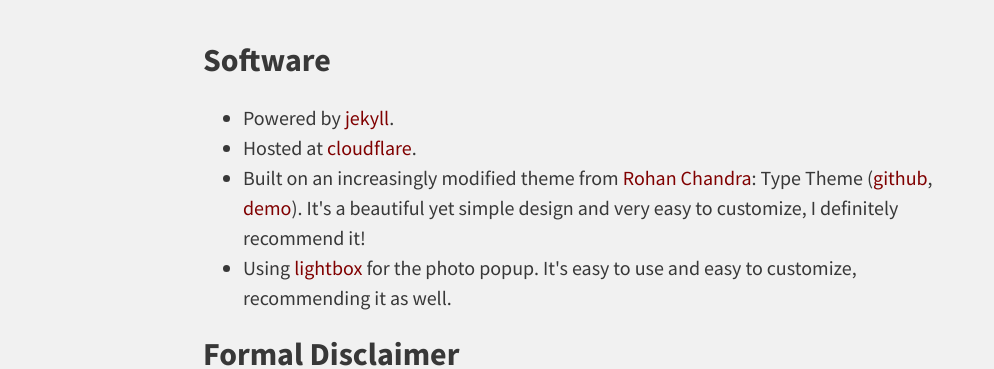
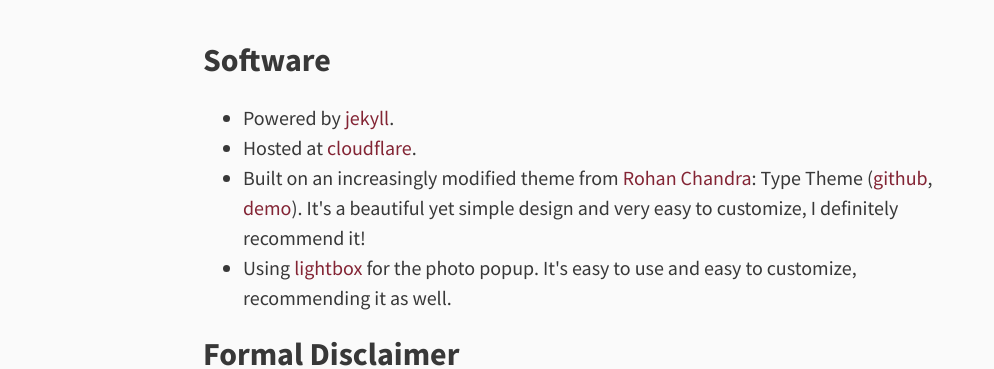
Before and after one commit to SinaEtebar/Website, a Jekyll site: the page built from Disclaimer.md, in a window 1280 px wide and 1400 px high. Shown: the part 316-685 px from the top of the window, without its empty margins (53-1047 px from the left). Built offline with Jekyll 4.4.1, drawn with Linux system fonts in a browser that asks for light colours.

Commit message:
Update _theme.scss

```diff
--- a/_sass/base/_theme.scss
+++ b/_sass/base/_theme.scss
@@ -1,43 +1,54 @@
 // =============================================
 // Dark / Light Mode CSS Variables
+// Sapienza theme: crimson (#832434) + gold (#C9A84C)
 // =============================================
 
 :root {
-  --bg-color: #F1F1F1;
+  // Light mode: crimson is primary accent
+  --bg-color: #fafafa;
   --text-color: #383838;
-  --link-color: #800000;
-  --header-bg: #F1F1F1;
+  --link-color: #832434;           // Sapienza crimson
+  --link-hover-color: #5e1a26;     // crimson darker برای hover
+  --header-bg: #fafafa;
   --header-link: #383838;
   --border-color: rgba(0, 0, 0, 0.1);
   --footer-text: #767676;
-  --selection-bg: #D4D4D4;
-  --header-desc-bg: #800000;
+  --selection-bg: #f5e6e8;         // crimson خیلی روشن
+  --header-desc-bg: #832434;       // Sapienza crimson
   --header-desc-text: #FFF;
   --tags-color: #b0b0b0;
+  --tags-bg: #f5e6e8;              // crimson خیلی روشن
+  --tags-text: #832434;            // crimson
   --code-bg: #f4f4f4;
   --table-border: rgba(0, 0, 0, 0.1);
-  --toggle-track: #ccc;
+  --toggle-track: #e0c8cb;
   --toggle-thumb: #fff;
-  --toggle-icon-color: #555;
+  --toggle-icon-color: #832434;
+  --accent-gold: #C9A84C;          // طلایی رم برای accent ثانویه
 }
 
 [data-theme="dark"] {
-  --bg-color: #1a1b1e;
+  // Dark mode: gold becomes primary accent, crimson moves to borders/hover
+  --bg-color: #111214;
   --text-color: #d4d4d4;
-  --link-color: #c0504d;
-  --header-bg: #111214;
+  --link-color: #C9A84C;           // طلایی رم — روی تاریک خواناست
+  --link-hover-color: #e0bc6a;     // طلایی روشن‌تر برای hover
+  --header-bg: #0d0e10;
   --header-link: #d4d4d4;
   --border-color: rgba(255, 255, 255, 0.1);
   --footer-text: #888888;
-  --selection-bg: #444444;
-  --header-desc-bg: #800000;
+  --selection-bg: #3d2800;         // طلایی تیره
+  --header-desc-bg: #5e1a26;       // crimson تیره برای dark mode
   --header-desc-text: #FFF;
   --tags-color: #777777;
-  --code-bg: #2a2b2e;
+  --tags-bg: #3d1218;              // crimson خیلی تیره
+  --tags-text: #f0a0a8;            // crimson روشن
+  --code-bg: #1e2023;
   --table-border: rgba(255, 255, 255, 0.1);
-  --toggle-track: #c0504d;
-  --toggle-thumb: #fff;
-  --toggle-icon-color: #d4d4d4;
+  --toggle-track: #C9A84C;         // طلایی
+  --toggle-thumb: #111214;
+  --toggle-icon-color: #C9A84C;
+  --accent-gold: #C9A84C;
 }
 
 // Smooth transition for all elements on theme switch
```
